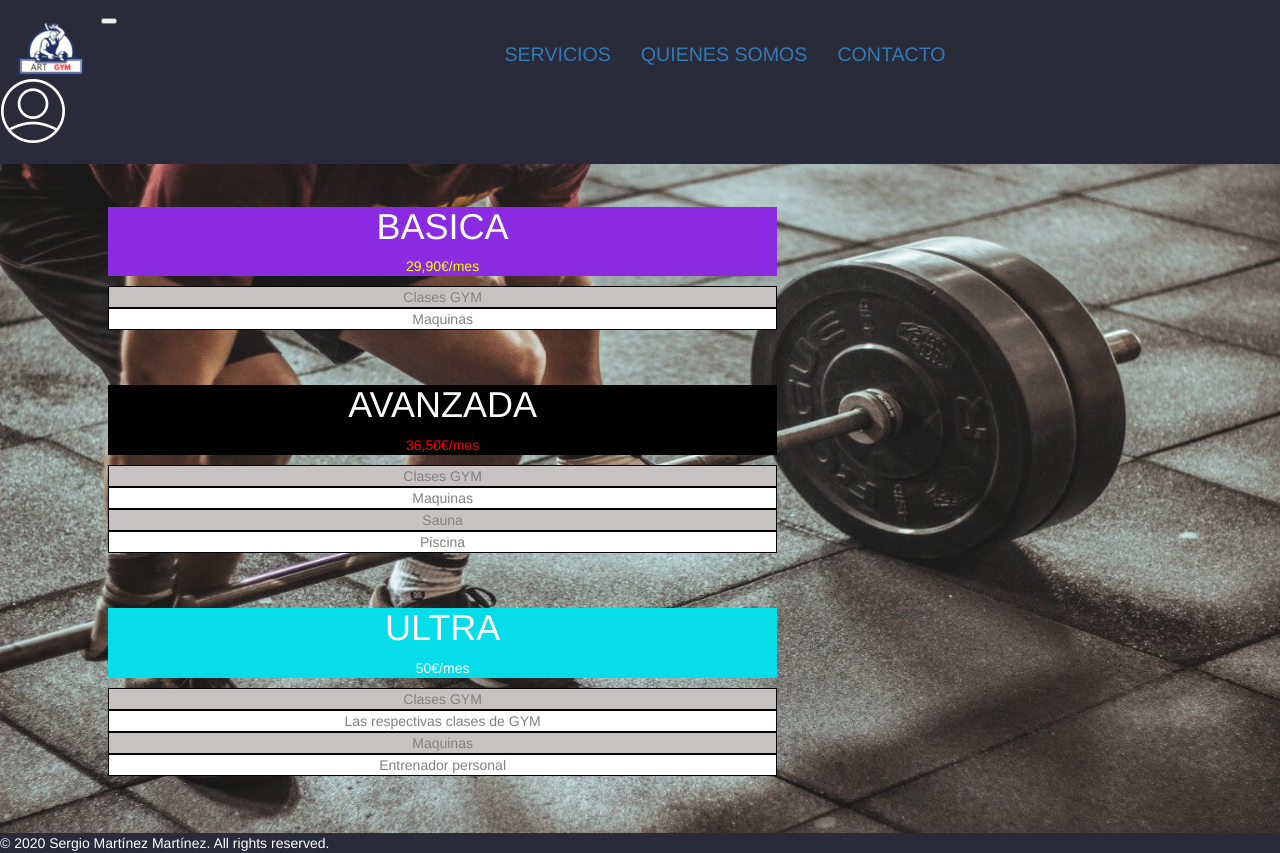
After one commit to Sergio2697sm/GymArtBoostrap, a PHP site: page /cuotas.php in a window 1280 px wide. The commit adds this page. Run offline with PHP 8.4, Linux system fonts and the light colour scheme; some libraries are stand-ins or nearby versions.

Commit message:
mejorado

```diff
--- /dev/null
+++ b/cuotas.php
@@ -0,0 +1,137 @@
+<!DOCTYPE html>
+<html lang="en">
+
+<head>
+    <meta charset="UTF-8">
+    <meta name="viewport" content="width=device-width, initial-scale=1.0">
+    <title>Cuotas</title>
+    <link rel="stylesheet" href="estilos.css">
+    <link rel="stylesheet" href="./node_modules/bootstrap/dist/css/bootstrap.min.css">
+    <script src="./node_modules/jquery/dist/jquery.js"></script>
+    <script src="./node_modules/bootstrap/dist/js/bootstrap.min.js"></script>
+</head>
+
+<body>
+    <?php
+    include 'header.php';
+    ?>
+    <main>
+        <section>
+
+
+            <div class="container w-100 h-100">
+                <div class="row justify-content-center w-100 h-100">
+                    <div class="col-sm-8 align-self-center text-center">
+                        <div class="cuotas">
+
+                            <div class="col-xs-12 col-sm-12 col-md-12 col-lg-12 ">
+                                <div class="titulo-precioB d-flex flex-column justify-content-center align-items-center">
+                                    <h1>BASICA</h1>
+                                    <p>29,90€/mes</p>
+                                </div>
+
+                                <div class="incluye incluye d-flex flex-column justify-content-center align-items-center w-100 h-100">
+                                    <ul class="nav navbar-nav">
+                                        <li>Clases GYM</li>
+                                        <li>Maquinas</li>
+                                    </ul>
+                                </div>
+                            </div>
+
+                            <div class="col-xs-12 col-sm-12 col-md-12 col-lg-12">
+
+                                <div class="titulo-precioA d-flex flex-column justify-content-center align-items-center">
+                                    <h1>AVANZADA</h1>
+                                    <p>36,50€/mes</p>
+                                </div>
+
+                                <div class="incluye incluye d-flex flex-column justify-content-center align-items-center w-100 h-100">
+                                    <ul class="nav navbar-nav ">
+                                        <li>Clases GYM</li>
+                                        <li>Maquinas</li>
+                                        <li>Sauna</li>
+                                        <li>Piscina</li>
+                                    </ul>
+                                </div>
+                            </div>
+
+                            <div class="col-xs-12 col-sm-12 col-md-12 col-lg-12">
+                                <div class="titulo-precioU d-flex flex-column justify-content-center align-items-center">
+                                    <h1>ULTRA</h1>
+                                    <p>50€/mes</p>
+                                </div>
+
+                                <div class="incluye d-flex flex-column justify-content-center align-items-center w-100 h-100">
+                                    <ul class="nav navbar-nav ">
+                                        <li>Clases GYM</li>
+                                        <li>Las respectivas clases de GYM</li>
+                                        <li>Maquinas</li>
+                                        <li>Entrenador personal</li>
+                                    </ul>
+                                </div>
+                            </div>
+                        </div>
+                    </div>
+                </div>
+            </div>
+
+            <!-- <div class="container d-flex flex-column justify-content-center align-items-center">
+                    <div class="row  d-flex flex-row justify-content-center align-items-center">
+                        <div class="col-xs-12 col-sm-12 col-md-8 col-lg-12">
+                            <div class="titulo-precioB d-flex flex-column justify-content-center align-items-center">
+                                <h1>BASICA</h1>
+                                <p>29,90€/mes</p>
+                            </div>
+
+                            <div class="incluye incluye d-flex flex-column justify-content-center align-items-center w-100 h-100">
+                                <ul class="nav navbar-nav">
+                                    <li>Clases GYM</li>
+                                    <li>Maquinas</li>
+                                </ul>
+                            </div>
+                        </div>
+
+                        <div class="col-xs-12 col-sm-12 col-md-8 col-lg-12">
+
+                            <div class="titulo-precioA d-flex flex-column justify-content-center align-items-center">
+                                <h1>AVANZADA</h1>
+                                <p>36,50€/mes</p>
+                            </div>
+
+                            <div class="incluye incluye d-flex flex-column justify-content-center align-items-center w-100 h-100">
+                                <ul class="nav navbar-nav ">
+                                    <li>Clases GYM</li>
+                                    <li>Maquinas</li>
+                                    <li>Sauna</li>
+                                    <li>Piscina</li>
+                                </ul>
+                            </div>
+                        </div>
+
+                        <div class="col-xs-12 col-sm-12 col-md-8 col-lg-12">
+                            <div class="titulo-precioU d-flex flex-column justify-content-center align-items-center">
+                                <h1>ULTRA</h1>
+                                <p>50€/mes</p>
+                            </div>
+
+                            <div class="incluye d-flex flex-column justify-content-center align-items-center w-100 h-100">
+                                <ul class="nav navbar-nav ">
+                                    <li>Clases GYM</li>
+                                    <li>Las respectivas clases de GYM</li>
+                                    <li>Maquinas</li>
+                                    <li>Entrenador personal</li>
+                                </ul>
+                            </div>
+                        </div>
+                    </div>
+                </div>
+            </div> -->
+        </section>
+    </main>
+    <?php
+    include 'footer.php';
+    ?>
+
+</body>
+
+</html>
--- a/estilos.css
+++ b/estilos.css
@@ -1,5 +1,185 @@
+:root {
+    font-family: 'Open Sans', sans-serif;
+    font-size: 14px;
+    --color-oscuro: #292A3A;
+}
+
 .navbar-nav.navbar-center {
     position: relative;
     left: 50%;
     transform: translatex(-50%);
 }
+
+body {
+    min-height: 100vh;
+    height: 100vh;
+    width: 100vw;
+    display: grid;
+    grid-template-areas: "header" "main" "footer";
+    grid-template-rows: auto 1fr auto;
+}
+
+header {
+    grid-area: header;
+    background-color: var(--color-oscuro);
+    color: white;
+}
+
+nav {
+    font-size: 1.4rem;
+}
+
+/*Texto inicial*/
+
+ .Bienvenidos {
+     text-align: center;
+    color: white;
+    height: 100%;
+}
+
+.Bienvenidos h1 {
+   padding-bottom: 3%;
+}
+
+/*Basica*/
+
+.cuotas .container {
+    width: 100%;
+    height: 80%;
+}
+.row {
+    width: 100%;
+    height: 100%;
+    padding: 2%;
+}
+
+.cuotas .col-xs-12 {
+    color: white;
+    /* width: 60%;
+    height: 60%; */
+    /* padding: 3%; */
+    padding-bottom: 5%;
+}
+
+.cuotas .col-sm-12 {
+    padding-bottom: 5%;
+
+}
+
+.cuotas .col-md-6 {
+    padding: 4%;
+
+}
+
+/*Basica*/
+.titulo-precioB {
+    background-color: blueviolet;
+}
+
+.titulo-precioB p {
+    color: yellow;
+
+}
+
+/*Avanzada*/
+
+.titulo-precioA {
+    background-color: black;
+}
+
+.titulo-precioA p {
+    color: red;
+}
+
+/*Ultra*/
+.titulo-precioU {
+    background-color: #06DDE8;
+}
+
+.titulo-precioU h1 {
+    color: white;
+}
+
+.incluye {
+    text-align: center;
+    color: grey;
+}
+
+.incluye ul {
+    display: flex;
+    flex-flow: column;
+    justify-content: center;
+    align-items: center;
+     height: 100%;
+    width: 100%;
+ }
+
+.incluye li {
+    border: 1px solid black;
+    display: flex;
+    flex-flow: column;
+    justify-content: center;
+    align-items: center;
+    height: 100%;
+    width: 100%;
+}
+
+
+.incluye li:nth-child(odd) {
+    background-color: #c7c2c2;
+
+}
+
+.incluye li:nth-child(even) {
+    background-color: #ffffff;
+}
+
+/*Quienes Somos*/
+
+.mapa {
+    height: 50%;
+    width: 80%;
+}
+
+#tagDivPanorama {
+    width: 30%;
+    height: 20%;
+    position: absolute;
+    top: 100px;
+    left: 0;
+    border: red solid 5px;
+}
+
+/*Contacto*/
+
+.contacto {
+    /* text-align: center; */
+    background: var(--color-oscuro);
+    color: white;
+    border-radius: 8px;
+    box-shadow: 0 0 40px -10px #000;
+    padding: 20px 30px;
+    max-width: calc(100vw - 40px);
+    box-sizing: border-box;
+    /* width: 20%; */
+}
+
+
+main {
+    grid-area: main;
+    background: url("/GymArtBoostrap/imagenes/fondo.jpg");
+    background-repeat: no-repeat;
+    background-size: 100% 100%;
+    height: 100%;
+}
+
+section {
+    width: 100%;
+    height: 100%;
+}
+
+footer {
+    grid-area: footer;
+    background-color: var(--color-oscuro);
+    color: white;
+}
--- a/footer.php
+++ b/footer.php
@@ -1,3 +1,3 @@
-<footer class="d-flex align-items-end">
+<footer class="d-flex justify-content-center">
     © 2020 Sergio Martínez Martínez. All rights reserved.
 </footer>
--- a/header.php
+++ b/header.php
@@ -1,13 +1,43 @@
+<?php
+if (!isset($_SESSION)) {
+    session_start();
+}
+
+if (isset($_POST['cerrar-session'])) {
+    session_unset();
+    header('Location:/GymArtBoostrap/index.php');
+}
+?>
+
 <header>
-    <nav class="navbar navbar-expand-lg navbar-light bg-light">
-        <a class="navbar-brand" href="#"><img src="./imagenes/logo1.png" alt=""></a>
+    <nav class="navbar navbar-expand-lg navbar-light">
+        <a class="navbar-brand" href="/GymArtBoostrap/index.php"><img src="./imagenes/logo1.png" alt=""></a>
         <button class="navbar-toggler" type="button" data-toggle="collapse" data-target="#navbarSupportedContent" aria-controls="navbarSupportedContent" aria-expanded="false" aria-label="Toggle navigation">
             <span class="navbar-toggler-icon"></span>
         </button>
 
-        <div class="float-sm-right collapse navbar-collapse navbar-center" id="navbarSupportedContent">
+        <div class="collapse navbar-collapse navbar-center " id="navbarSupportedContent">
             <ul class="nav navbar-nav navbar-center">
-                <li class="nav-item">
+                <?php
+                if ($_SESSION) {
+                ?>
+                    <li class="nav-item"><a class="nav-link" href="/GymArtBoostrap/clientes/verClientes.php">Clientes</a></li>
+                    <li class="nav-item"><a class="nav-link" href="/GymArtBoostrap/monitores/verMonitores.php"> Monitores</a></li>
+                    <li class="nav-item"><a class="nav-link" href="/GymArtBoostrap/mensualidades/verMensualidades.php">Mensualidades</a></li>
+                    <li class="nav-item"><a class="nav-link" href="/GymArtBoostrap/pagos/verPagos.php"> Pagos</a></li>
+
+                <?php
+                } else {
+                ?>
+                    <li class="nav-item"><a class="nav-link" href="/GymArtBoostrap/cuotas.php">SERVICIOS</a></li>
+                    <li class="nav-item"><a class="nav-link" href="/GymArtBoostrap/quienesSomos.php">QUIENES SOMOS</a></li>
+                    <li class="nav-item"><a class="nav-link" href="/GymArtBoostrap/contacto.php">CONTACTO</a></li>
+                <?php
+                }
+                ?>
+
+
+                <!-- <li class="nav-item">
                     <a class="nav-link" href="#">SERVICIO</a>
                 </li>
                 <li class="nav-item">
@@ -15,14 +45,32 @@
                 </li>
                 <li class="nav-item">
                     <a class="nav-link" href="#">CONTACTO</a>
-                </li>
+                </li> -->
             </ul>
         </div>
+
         <div class="float-sm-center d-flex flex-column">
-            <p>Bienvenido,usuario</p>
+            <?php
+            if ($_SESSION) {
+            ?>
+                <div class="cerrarSesion">
+                    <p>Bienvenido, <?php echo $_SESSION['usuario']
+                                    ?></p>
+                    <form action="<?php echo $_SERVER["PHP_SELF"] . "/index.php"  ?>" method="POST">
+                        <input class="botonCerrar" type="submit" value="Cerrar sesión" name="cerrar-session">
+                    </form>
+                </div>
+            <?php
+            } else {
+            ?>
+                <a href="/GymArtBoostrap/usuarios/inicioSesion.php"><img src="/GymArtBoostrap/imagenes/usuario.png" alt=""></a>
+            <?php
+            }
+            ?>
+            <!-- <p>Bienvenido,usuario</p>
             <button type="submit" class="btn btn-danger">
-                <span class="glyphicon glyphicon-log-out"></span> Cerrar Sesión
-            </button>
+                <span class="glyphicon glyphicon-log-out">Cerrar Sesión</span>
+            </button> -->
         </div>
 
     </nav>
--- a/index.php
+++ b/index.php
@@ -3,16 +3,18 @@
 <head>
     <meta charset="UTF-8">
     <meta name="viewport" content="width=device-width, initial-scale=1.0">
-    <title>Document</title>
+    <title>Gym Art</title>
     <link rel="stylesheet" href="estilos.css">
     <link rel="stylesheet" href="./node_modules/bootstrap/dist/css/bootstrap.min.css">
     <script src="./node_modules/jquery/dist/jquery.js"></script>
     <script src="./node_modules/bootstrap/dist/js/bootstrap.min.js"></script>
+    <script src="https://kit.fontawesome.com/a076d05399.js"></script>
 
 </head>
 <body>
     <?php
     include 'header.php';
+    include 'textoInicial.php';
     include 'footer.php';
     ?>
 </body>
```
Also changed, not shown: contacto.php (added, +90 -0 lines), quienesSomos.php (added, +63 -0 lines), textoInicial.php (added, +20 -0 lines).
